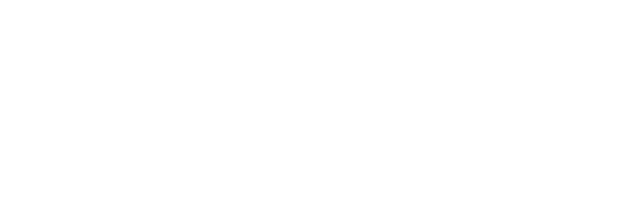
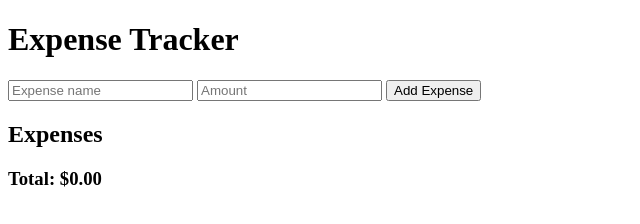
Before and after one commit to sourabh8406/JS-Projects, a plain HTML site: page Expense-Tracker/index.html in a window 1280 px wide. Shown: the whole page, without its empty margins (0-640 px from the left). Drawn offline with Linux system fonts and the light colour scheme.

Commit message:
Updated Expense tracker index.html section

```diff
--- a/Expense-Tracker/index.html
+++ b/Expense-Tracker/index.html
@@ -6,6 +6,31 @@
     <title>Expense-Tracker</title>
   </head>
   <body>
-
+    <div class="container">
+      <h1>Expense Tracker</h1>
+      <form id="expense-form">
+        <input
+          type="text"
+          id="expense-name"
+          placeholder="Expense name"
+          reuired
+        />
+        <input
+          type="number"
+          id="expense-amount"
+          placeholder="Amount"
+          required
+        />
+        <button type="submit">Add Expense</button>
+      </form>
+      <h2>Expenses</h2>
+      <ul id="expense-list">
+        <!-- Expense will be dynamically added here -->
+      </ul>
+      <div id="total">
+        <h3>Total: $<span id="total-amount">0.00</span></h3>
+      </div>
+      <script src="script.js"></script>
+    </div>
   </body>
 </html>
```
